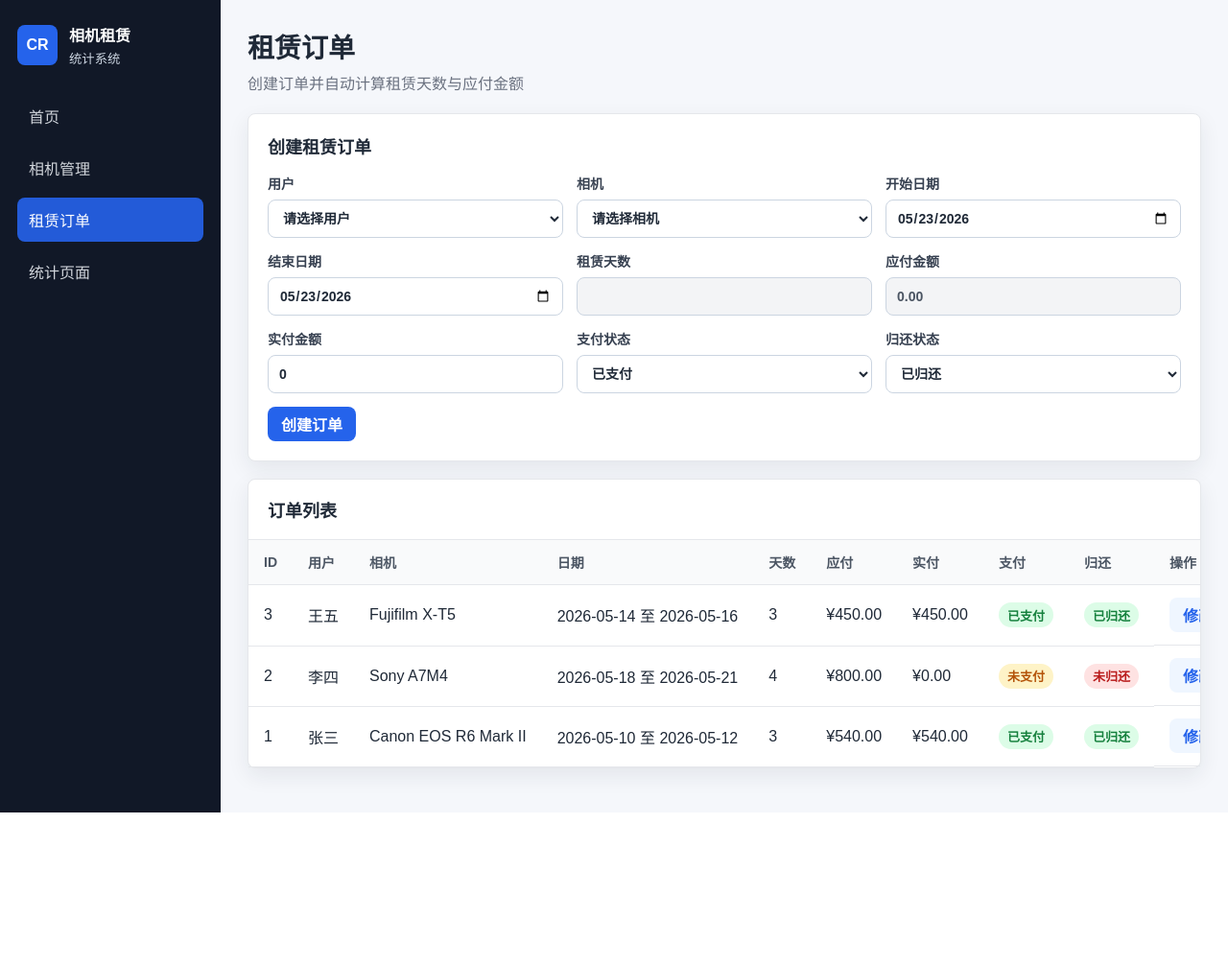
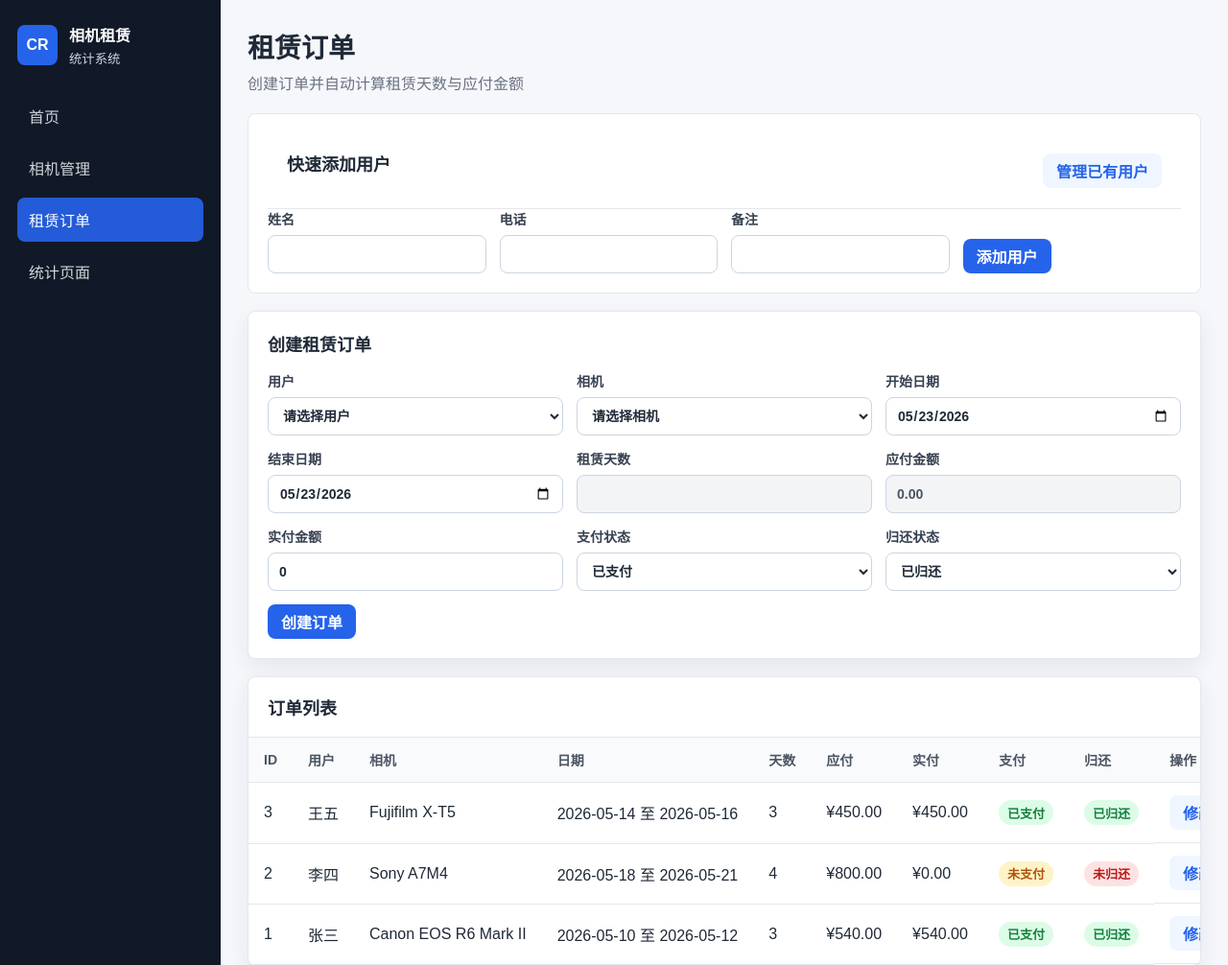
Before and after one commit to yua1008611/camera-rental-system, a Flask app: page /rentals in a window 1280 px wide. Shown: the top 1006 px of the page at 96% size. Before the commit the page ends 847 px from the top, so only its background shows below. Run offline with Flask 3, Linux system fonts and the light colour scheme; data comes from the database, SQL or seed files in the repository.

Commit message:
Update rentals.html

```diff
--- a/templates/rentals.html
+++ b/templates/rentals.html
@@ -4,6 +4,30 @@
 {% block page_subtitle %}创建订单并自动计算租赁天数与应付金额{% endblock %}
 
 {% block content %}
+<section class="form-panel compact">
+    <div class="panel-title inline-title">
+        <h2>快速添加用户</h2>
+        <a class="small-button" href="{{ url_for('users') }}">管理已有用户</a>
+    </div>
+    <form method="post" action="{{ url_for('add_user_from_rentals') }}" class="form-grid quick-user-form">
+        <label>
+            姓名
+            <input name="name" required>
+        </label>
+        <label>
+            电话
+            <input name="phone">
+        </label>
+        <label>
+            备注
+            <input name="note">
+        </label>
+        <div class="form-actions">
+            <button type="submit">添加用户</button>
+        </div>
+    </form>
+</section>
+
 <section class="form-panel">
     <h2>{{ "修改订单" if edit_rental else "创建租赁订单" }}</h2>
     <form method="post" class="form-grid rental-form">
@@ -15,7 +39,7 @@
             <select name="user_id" required>
                 <option value="">请选择用户</option>
                 {% for user in users %}
-                    <option value="{{ user.id }}" {% if edit_rental and edit_rental.user_id == user.id %}selected{% endif %}>{{ user.name }} {{ user.phone or "" }}</option>
+                    <option value="{{ user.id }}" {% if (edit_rental and edit_rental.user_id == user.id) or (selected_user_id and selected_user_id|int == user.id) %}selected{% endif %}>{{ user.name }} {{ user.phone or "" }}</option>
                 {% endfor %}
             </select>
         </label>
```
